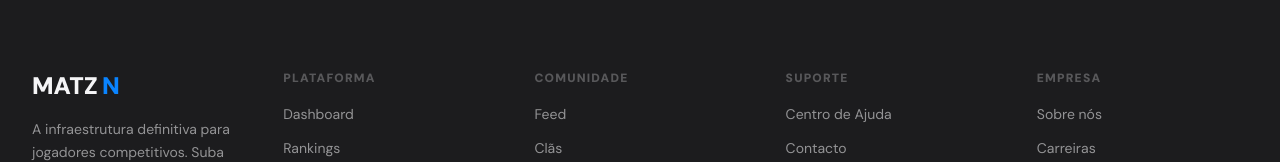
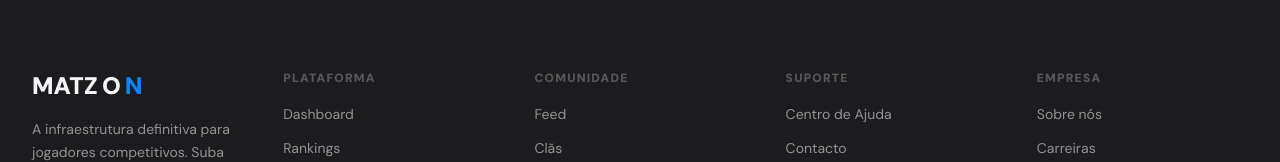
Before and after one commit to LURY-TMP/matzon-web-test, a Next.js app in the folder apps/web/: page / in a window 1280 px wide. Shown: the part 3198-3360 px from the top of the page. Built offline with nearby package versions, Linux system fonts and the light colour scheme.

Commit message:
fix: logo footer MATZON correto - MATZ+O+N

```diff
--- a/apps/web/src/components/layout/Footer.tsx
+++ b/apps/web/src/components/layout/Footer.tsx
@@ -69,6 +69,7 @@ export function Footer() {
           <div className="lg:col-span-1">
             <div className="flex items-center gap-1 mb-4">
               <span className="text-2xl font-black" style={{ color: 'var(--text-primary)' }}>MATZ</span>
+            <span className="text-2xl font-black" style={{ color: 'var(--text-primary)' }}>O</span>
               <span className="text-2xl font-black" style={{ color: '#0A84FF' }}>N</span>
             </div>
             <p className="text-sm leading-relaxed mb-6" style={{ color: 'var(--text-secondary)' }}>
```
